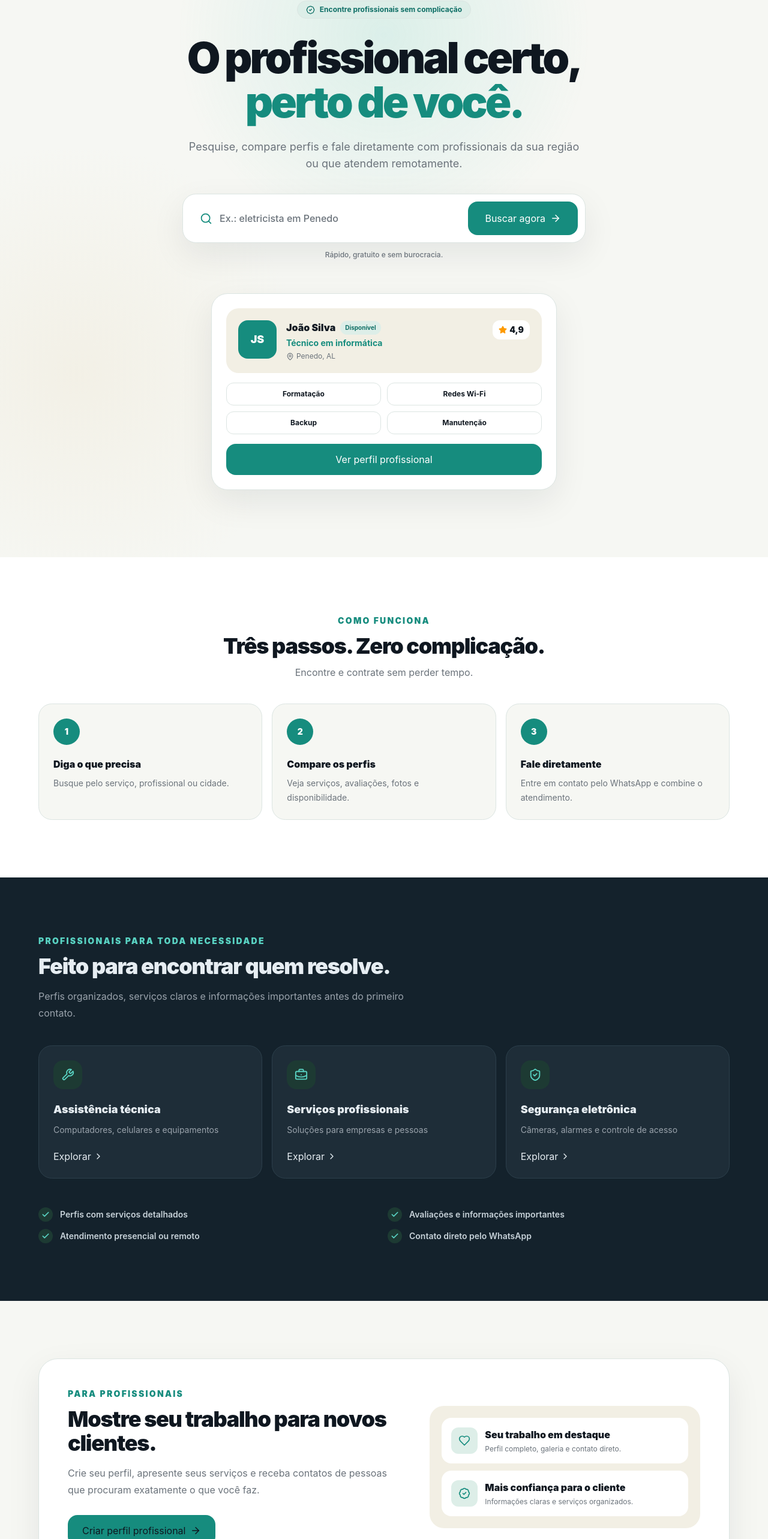
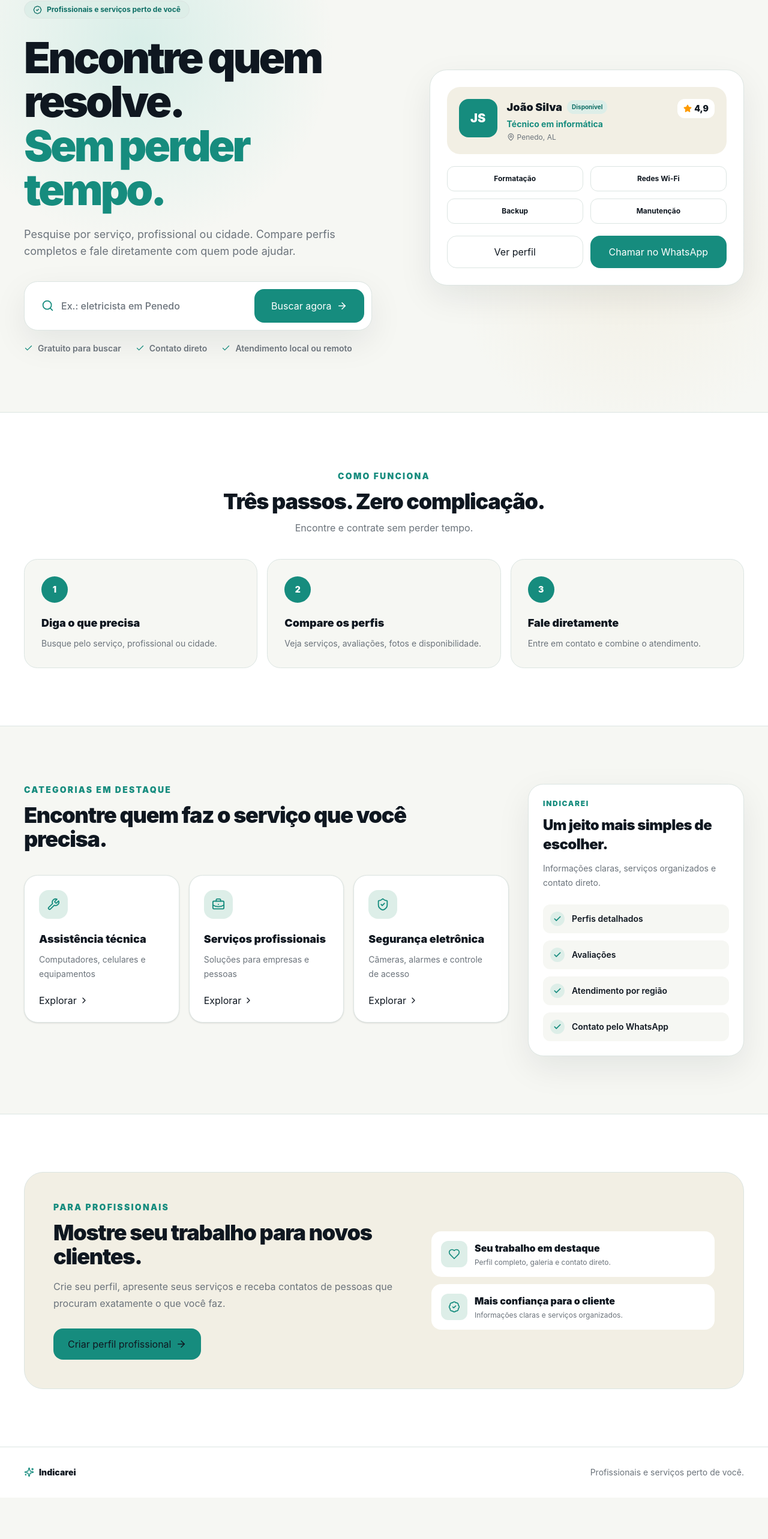
Before and after one commit to JoelsonJSantos/indicarei-v2, a Next.js app: page / in a window 1280 px wide. Shown: the part 160-2726 px from the top of the page at 60% size. After the commit the page ends 2657 px from the top, so only its background shows below. Built offline with nearby package versions, Linux system fonts and the light colour scheme.

Commit message:
feat: adapta home para desktop com tema global claro e escuro

```diff
--- a/src/app/page.tsx
+++ b/src/app/page.tsx
@@ -15,22 +15,10 @@ import {
 import { ThemeToggle } from "@/components/theme-toggle";
 
 const steps = [
-  {
-    number: "1",
-    title: "Diga o que precisa",
-    description: "Busque pelo serviço, profissional ou cidade.",
-  },
-  {
-    number: "2",
-    title: "Compare os perfis",
-    description: "Veja serviços, avaliações, fotos e disponibilidade.",
-  },
-  {
-    number: "3",
-    title: "Fale diretamente",
-    description: "Entre em contato pelo WhatsApp e combine o atendimento.",
-  },
-];
+  ["1", "Diga o que precisa", "Busque pelo serviço, profissional ou cidade."],
+  ["2", "Compare os perfis", "Veja serviços, avaliações, fotos e disponibilidade."],
+  ["3", "Fale diretamente", "Entre em contato e combine o atendimento."],
+] as const;
 
 const categories = [
   [Wrench, "Assistência técnica", "Computadores, celulares e equipamentos"],
@@ -42,9 +30,9 @@ const services = ["Formatação", "Redes Wi-Fi", "Backup", "Manutenção"];
 
 export default function Home() {
   return (
-    <main className="min-h-screen overflow-hidden bg-[var(--background)]">
+    <main className="min-h-screen bg-[var(--background)]">
       <header className="sticky top-0 z-50 border-b border-[var(--border)] bg-[var(--surface)]/90 backdrop-blur-xl">
-        <div className="mx-auto flex h-16 max-w-6xl items-center justify-between px-5 sm:px-8">
+        <div className="mx-auto flex h-16 max-w-[1440px] items-center justify-between px-5 lg:px-10">
           <a href="#inicio" className="flex items-center gap-2.5">
             <span className="grid size-10 place-items-center rounded-2xl bg-[var(--primary)] text-white shadow-[0_8px_24px_rgba(22,140,126,.22)]">
               <Sparkles size={20} strokeWidth={2.4} />
@@ -52,217 +40,173 @@ export default function Home() {
             <span className="text-lg font-black tracking-[-0.035em]">Indicarei</span>
           </a>
 
-          <div className="flex items-center gap-1.5">
+          <nav className="hidden items-center gap-8 text-sm font-semibold text-[var(--text-muted)] lg:flex">
+            <a href="#inicio" className="hover:text-[var(--text)]">Início</a>
+            <a href="#como-funciona" className="hover:text-[var(--text)]">Como funciona</a>
+            <a href="#categorias" className="hover:text-[var(--text)]">Categorias</a>
+            <a href="#profissionais" className="hover:text-[var(--text)]">Para profissionais</a>
+          </nav>
+
+          <div className="flex items-center gap-2">
             <ThemeToggle />
-            <a
-              href="#buscar"
-              className="rounded-xl bg-[var(--primary)] px-4 py-2.5 text-sm font-bold text-white shadow-[0_8px_20px_rgba(22,140,126,.18)] transition hover:-translate-y-0.5 hover:bg-[var(--primary-hover)]"
-            >
+            <a href="#" className="hidden rounded-xl px-4 py-2.5 text-sm font-bold text-[var(--text-muted)] hover:bg-[var(--surface-hover)] sm:inline-flex">
+              Entrar
+            </a>
+            <a href="#buscar" className="rounded-xl bg-[var(--primary)] px-4 py-2.5 text-sm font-bold text-white shadow-[0_8px_20px_rgba(22,140,126,.18)] hover:-translate-y-0.5 hover:bg-[var(--primary-hover)]">
               Começar
             </a>
           </div>
         </div>
       </header>
 
-      <section id="inicio" className="relative px-5 pb-24 pt-16 text-center sm:px-8 sm:pb-28 sm:pt-24">
-        <div className="pointer-events-none absolute inset-0 bg-[radial-gradient(circle_at_50%_15%,rgba(37,185,168,.13),transparent_32%),radial-gradient(circle_at_10%_70%,rgba(242,239,228,.85),transparent_28%)] dark:bg-[radial-gradient(circle_at_50%_12%,rgba(37,185,168,.10),transparent_32%)]" />
+      <section id="inicio" className="relative overflow-hidden px-5 py-16 lg:px-10 lg:py-24">
+        <div className="pointer-events-none absolute inset-0 bg-[radial-gradient(circle_at_18%_22%,rgba(37,185,168,.14),transparent_27%),radial-gradient(circle_at_82%_68%,rgba(242,239,228,.9),transparent_25%)] dark:bg-[radial-gradient(circle_at_18%_22%,rgba(37,185,168,.10),transparent_27%),radial-gradient(circle_at_82%_68%,rgba(37,185,168,.05),transparent_25%)]" />
 
-        <div className="relative mx-auto max-w-4xl">
+        <div className="relative mx-auto grid max-w-[1440px] items-center gap-14 lg:grid-cols-[1.05fr_.95fr] xl:gap-24">
+          <div className="max-w-3xl">
             <span className="inline-flex items-center gap-2 rounded-full border border-[var(--border)] bg-[var(--success-bg)] px-3.5 py-1.5 text-xs font-bold text-[var(--success-text)]">
               <BadgeCheck size={15} />
-            Encontre profissionais sem complicação
+              Profissionais e serviços perto de você
             </span>
 
-          <h1 className="mx-auto mt-7 max-w-4xl text-4xl font-black leading-[1.03] tracking-[-0.055em] sm:text-6xl lg:text-7xl">
-            O profissional certo,
-            <span className="block text-[var(--primary)]">perto de você.</span>
+            <h1 className="mt-7 text-5xl font-black leading-[1.02] tracking-[-0.055em] sm:text-6xl xl:text-7xl">
+              Encontre quem resolve.
+              <span className="block text-[var(--primary)]">Sem perder tempo.</span>
             </h1>
 
-          <p className="mx-auto mt-6 max-w-2xl text-base leading-7 text-[var(--text-muted)] sm:text-lg">
-            Pesquise, compare perfis e fale diretamente com profissionais da sua região ou que atendem remotamente.
+            <p className="mt-6 max-w-2xl text-base leading-7 text-[var(--text-muted)] sm:text-lg">
+              Pesquise por serviço, profissional ou cidade. Compare perfis completos e fale diretamente com quem pode ajudar.
             </p>
 
-          <form
-            id="buscar"
-            className="mx-auto mt-9 flex max-w-2xl flex-col gap-3 rounded-[1.4rem] border border-[var(--border)] bg-[var(--surface)] p-3 shadow-[var(--shadow)] sm:flex-row"
-          >
-            <label className="flex min-h-14 flex-1 items-center gap-3 rounded-2xl px-4 transition focus-within:bg-[var(--surface-hover)]">
+            <form id="buscar" className="mt-9 flex max-w-2xl flex-col gap-3 rounded-[1.4rem] border border-[var(--border)] bg-[var(--surface)] p-3 shadow-[var(--shadow)] sm:flex-row">
+              <label className="flex min-h-14 flex-1 items-center gap-3 rounded-2xl px-4 focus-within:bg-[var(--surface-hover)]">
                 <Search size={21} className="shrink-0 text-[var(--primary)]" />
-              <input
-                type="search"
-                aria-label="Buscar serviço, profissional ou cidade"
-                placeholder="Ex.: eletricista em Penedo"
-                className="w-full bg-transparent text-sm font-semibold outline-none placeholder:font-medium placeholder:text-[var(--text-muted)]"
-              />
+                <input type="search" aria-label="Buscar serviço, profissional ou cidade" placeholder="Ex.: eletricista em Penedo" className="w-full bg-transparent text-sm font-semibold outline-none placeholder:font-medium placeholder:text-[var(--text-muted)]" />
               </label>
-            <button
-              type="submit"
-              className="inline-flex min-h-14 items-center justify-center gap-2 rounded-2xl bg-[var(--primary)] px-7 font-bold text-white transition hover:-translate-y-0.5 hover:bg-[var(--primary-hover)]"
-            >
-              Buscar agora
-              <ArrowRight size={18} />
+              <button type="submit" className="inline-flex min-h-14 items-center justify-center gap-2 rounded-2xl bg-[var(--primary)] px-7 font-bold text-white hover:-translate-y-0.5 hover:bg-[var(--primary-hover)]">
+                Buscar agora <ArrowRight size={18} />
               </button>
             </form>
 
-          <p className="mt-3 text-xs font-medium text-[var(--text-muted)]">Rápido, gratuito e sem burocracia.</p>
-
-          <div className="relative mx-auto mt-14 max-w-xl text-left">
-            <div className="absolute -inset-6 -z-10 rounded-[3rem] bg-[var(--accent)]/10 blur-3xl" />
-            <article className="rounded-[1.7rem] border border-[var(--border)] bg-[var(--surface)] p-4 shadow-[var(--shadow)] sm:p-6">
-              <div className="flex items-start gap-4 rounded-[1.3rem] bg-[var(--background-soft)] p-4 sm:p-5">
-                <div className="grid size-14 shrink-0 place-items-center rounded-2xl bg-[var(--primary)] text-lg font-black text-white sm:size-16">
-                  JS
-                </div>
-                <div className="min-w-0 flex-1">
-                  <div className="flex flex-wrap items-center gap-2">
-                    <h2 className="truncate font-black">João Silva</h2>
-                    <span className="rounded-full bg-[var(--success-bg)] px-2 py-1 text-[10px] font-bold text-[var(--success-text)]">
-                      Disponível
+            <div className="mt-5 flex flex-wrap gap-x-6 gap-y-2 text-sm font-semibold text-[var(--text-muted)]">
+              {["Gratuito para buscar", "Contato direto", "Atendimento local ou remoto"].map((item) => (
+                <span key={item} className="flex items-center gap-2">
+                  <Check size={15} className="text-[var(--primary)]" /> {item}
                 </span>
-                  </div>
-                  <p className="mt-1 text-sm font-bold text-[var(--primary)]">Técnico em informática</p>
-                  <p className="mt-1 flex items-center gap-1 text-xs text-[var(--text-muted)]">
-                    <MapPin size={13} /> Penedo, AL
-                  </p>
-                </div>
-                <div className="flex shrink-0 items-center gap-1 rounded-xl bg-[var(--surface)] px-2.5 py-1.5 text-sm font-black">
-                  <Star size={14} className="fill-current text-amber-500" /> 4,9
+              ))}
             </div>
           </div>
 
-              <div className="grid grid-cols-2 gap-2.5 py-4">
+          <div className="relative mx-auto w-full max-w-2xl">
+            <div className="absolute -inset-8 -z-10 rounded-[3rem] bg-[var(--accent)]/10 blur-3xl" />
+            <article className="rounded-[1.8rem] border border-[var(--border)] bg-[var(--surface)] p-5 shadow-[var(--shadow)] sm:p-7">
+              <div className="flex items-start gap-4 rounded-[1.35rem] bg-[var(--background-soft)] p-5">
+                <div className="grid size-16 shrink-0 place-items-center rounded-2xl bg-[var(--primary)] text-xl font-black text-white">JS</div>
+                <div className="min-w-0 flex-1">
+                  <div className="flex flex-wrap items-center gap-2">
+                    <h2 className="text-lg font-black">João Silva</h2>
+                    <span className="rounded-full bg-[var(--success-bg)] px-2 py-1 text-[10px] font-bold text-[var(--success-text)]">Disponível</span>
+                  </div>
+                  <p className="mt-1 text-sm font-bold text-[var(--primary)]">Técnico em informática</p>
+                  <p className="mt-1 flex items-center gap-1 text-xs text-[var(--text-muted)]"><MapPin size={13} /> Penedo, AL</p>
+                </div>
+                <div className="flex items-center gap-1 rounded-xl bg-[var(--surface)] px-2.5 py-1.5 text-sm font-black"><Star size={14} className="fill-current text-amber-500" /> 4,9</div>
+              </div>
+
+              <div className="grid grid-cols-2 gap-3 py-5">
                 {services.map((service) => (
-                  <div
-                    key={service}
-                    className="rounded-xl border border-[var(--border)] px-3 py-2.5 text-center text-xs font-bold"
-                  >
-                    {service}
-                  </div>
+                  <div key={service} className="rounded-xl border border-[var(--border)] px-3 py-3 text-center text-xs font-bold">{service}</div>
                 ))}
               </div>
 
-              <button className="w-full rounded-2xl bg-[var(--primary)] px-5 py-3.5 font-bold text-white transition hover:bg-[var(--primary-hover)]">
-                Ver perfil profissional
-              </button>
+              <div className="grid gap-3 sm:grid-cols-2">
+                <button className="rounded-2xl border border-[var(--border)] bg-[var(--surface)] px-5 py-3.5 font-bold hover:bg-[var(--surface-hover)]">Ver perfil</button>
+                <button className="rounded-2xl bg-[var(--primary)] px-5 py-3.5 font-bold text-white hover:bg-[var(--primary-hover)]">Chamar no WhatsApp</button>
+              </div>
             </article>
           </div>
         </div>
       </section>
 
-      <section className="bg-[var(--surface)] px-5 py-20 sm:px-8 sm:py-24">
-        <div className="mx-auto max-w-6xl">
+      <section id="como-funciona" className="border-y border-[var(--border)] bg-[var(--surface)] px-5 py-20 lg:px-10 lg:py-24">
+        <div className="mx-auto max-w-[1440px]">
           <div className="text-center">
             <p className="text-sm font-black uppercase tracking-[0.16em] text-[var(--primary)]">Como funciona</p>
             <h2 className="mt-3 text-3xl font-black tracking-[-0.035em] sm:text-4xl">Três passos. Zero complicação.</h2>
-            <p className="mt-3 text-sm text-[var(--text-muted)] sm:text-base">Encontre e contrate sem perder tempo.</p>
+            <p className="mt-3 text-[var(--text-muted)]">Encontre e contrate sem perder tempo.</p>
           </div>
 
-          <div className="mt-10 grid gap-4 md:grid-cols-3">
-            {steps.map((step) => (
-              <article
-                key={step.number}
-                className="rounded-[1.4rem] border border-[var(--border)] bg-[var(--background)] p-6 transition hover:-translate-y-1 hover:shadow-[var(--shadow)]"
-              >
-                <span className="grid size-11 place-items-center rounded-full bg-[var(--primary)] text-sm font-black text-white">
-                  {step.number}
-                </span>
-                <h3 className="mt-5 font-black">{step.title}</h3>
-                <p className="mt-2 text-sm leading-6 text-[var(--text-muted)]">{step.description}</p>
+          <div className="mt-10 grid gap-4 lg:grid-cols-3">
+            {steps.map(([number, title, description]) => (
+              <article key={number} className="rounded-[1.4rem] border border-[var(--border)] bg-[var(--background)] p-7 hover:-translate-y-1 hover:shadow-[var(--shadow)]">
+                <span className="grid size-11 place-items-center rounded-full bg-[var(--primary)] text-sm font-black text-white">{number}</span>
+                <h3 className="mt-5 text-lg font-black">{title}</h3>
+                <p className="mt-2 text-sm leading-6 text-[var(--text-muted)]">{description}</p>
               </article>
             ))}
           </div>
         </div>
       </section>
 
-      <section className="bg-[#14222c] px-5 py-20 text-[#e6edf2] sm:px-8 sm:py-24">
-        <div className="mx-auto max-w-6xl">
+      <section id="categorias" className="px-5 py-20 lg:px-10 lg:py-24">
+        <div className="mx-auto grid max-w-[1440px] gap-8 xl:grid-cols-[1fr_360px]">
+          <div>
             <div className="max-w-2xl">
-            <p className="text-sm font-black uppercase tracking-[0.16em] text-[#59d3c3]">Profissionais para toda necessidade</p>
-            <h2 className="mt-3 text-3xl font-black tracking-[-0.035em] sm:text-4xl">
-              Feito para encontrar quem resolve.
-            </h2>
-            <p className="mt-4 leading-7 text-[#9aa3ac]">
-              Perfis organizados, serviços claros e informações importantes antes do primeiro contato.
-            </p>
+              <p className="text-sm font-black uppercase tracking-[0.16em] text-[var(--primary)]">Categorias em destaque</p>
+              <h2 className="mt-3 text-3xl font-black tracking-[-0.035em] sm:text-4xl">Encontre quem faz o serviço que você precisa.</h2>
             </div>
 
             <div className="mt-10 grid gap-4 md:grid-cols-3">
               {categories.map(([Icon, title, description]) => (
-              <article key={title} className="rounded-[1.4rem] border border-[#2c3f4b] bg-[#1e2d38] p-6">
-                <span className="grid size-12 place-items-center rounded-2xl bg-[#1d3a33] text-[#59d3c3]">
-                  <Icon size={22} />
-                </span>
+                <article key={title} className="rounded-[1.4rem] border border-[var(--border)] bg-[var(--surface)] p-6 shadow-sm">
+                  <span className="grid size-12 place-items-center rounded-2xl bg-[var(--success-bg)] text-[var(--primary)]"><Icon size={22} /></span>
                   <h3 className="mt-5 text-lg font-black">{title}</h3>
-                <p className="mt-2 text-sm leading-6 text-[#9aa3ac]">{description}</p>
-                <a href="#buscar" className="mt-5 inline-flex items-center gap-1 text-sm font-bold text-[#59d3c3]">
-                  Explorar <ChevronRight size={16} />
-                </a>
+                  <p className="mt-2 text-sm leading-6 text-[var(--text-muted)]">{description}</p>
+                  <a href="#buscar" className="mt-5 inline-flex items-center gap-1 text-sm font-bold text-[var(--primary)]">Explorar <ChevronRight size={16} /></a>
                 </article>
               ))}
             </div>
+          </div>
 
-          <div className="mt-12 grid gap-3 sm:grid-cols-2">
-            {["Perfis com serviços detalhados", "Avaliações e informações importantes", "Atendimento presencial ou remoto", "Contato direto pelo WhatsApp"].map((item) => (
-              <div key={item} className="flex items-center gap-3 text-sm font-semibold text-[#c7d2d9]">
-                <span className="grid size-6 place-items-center rounded-full bg-[#1d3a33] text-[#59d3c3]">
-                  <Check size={14} strokeWidth={3} />
-                </span>
+          <aside className="rounded-[1.6rem] border border-[var(--border)] bg-[var(--surface)] p-6 shadow-[var(--shadow)]">
+            <p className="text-xs font-black uppercase tracking-[0.14em] text-[var(--primary)]">Indicarei</p>
+            <h3 className="mt-3 text-2xl font-black tracking-tight">Um jeito mais simples de escolher.</h3>
+            <p className="mt-3 text-sm leading-6 text-[var(--text-muted)]">Informações claras, serviços organizados e contato direto.</p>
+            <div className="mt-6 space-y-3">
+              {["Perfis detalhados", "Avaliações", "Atendimento por região", "Contato pelo WhatsApp"].map((item) => (
+                <div key={item} className="flex items-center gap-3 rounded-xl bg-[var(--background)] px-3 py-3 text-sm font-semibold">
+                  <span className="grid size-6 place-items-center rounded-full bg-[var(--success-bg)] text-[var(--primary)]"><Check size={14} strokeWidth={3} /></span>
                   {item}
+                </div>
+              ))}
+            </div>
+          </aside>
+        </div>
+      </section>
+
+      <section id="profissionais" className="border-t border-[var(--border)] bg-[var(--surface)] px-5 py-20 lg:px-10 lg:py-24">
+        <div className="mx-auto grid max-w-[1440px] items-center gap-10 rounded-[2rem] border border-[var(--border)] bg-[var(--background-soft)] p-8 lg:grid-cols-[1fr_.8fr] lg:p-12">
+          <div>
+            <p className="text-sm font-black uppercase tracking-[0.16em] text-[var(--primary)]">Para profissionais</p>
+            <h2 className="mt-3 max-w-xl text-3xl font-black tracking-[-0.035em] sm:text-4xl">Mostre seu trabalho para novos clientes.</h2>
+            <p className="mt-4 max-w-xl leading-7 text-[var(--text-muted)]">Crie seu perfil, apresente seus serviços e receba contatos de pessoas que procuram exatamente o que você faz.</p>
+            <a href="#" className="mt-7 inline-flex items-center gap-2 rounded-2xl bg-[var(--primary)] px-6 py-3.5 font-bold text-white hover:-translate-y-0.5 hover:bg-[var(--primary-hover)]">Criar perfil profissional <ArrowRight size={18} /></a>
+          </div>
+
+          <div className="space-y-3">
+            {[ [Heart, "Seu trabalho em destaque", "Perfil completo, galeria e contato direto."], [BadgeCheck, "Mais confiança para o cliente", "Informações claras e serviços organizados."] ].map(([Icon, title, description]) => (
+              <div key={title as string} className="flex items-center gap-3 rounded-2xl bg-[var(--surface)] p-4">
+                <span className="grid size-11 place-items-center rounded-xl bg-[var(--success-bg)] text-[var(--primary)]"><Icon size={20} /></span>
+                <div><p className="font-black">{title as string}</p><p className="mt-1 text-xs text-[var(--text-muted)]">{description as string}</p></div>
               </div>
             ))}
           </div>
         </div>
       </section>
 
-      <section className="px-5 py-20 sm:px-8 sm:py-24">
-        <div className="mx-auto max-w-6xl rounded-[2rem] border border-[var(--border)] bg-[var(--surface)] p-7 shadow-[var(--shadow)] sm:p-12">
-          <div className="grid items-center gap-10 lg:grid-cols-[1fr_.8fr]">
-            <div>
-              <p className="text-sm font-black uppercase tracking-[0.16em] text-[var(--primary)]">Para profissionais</p>
-              <h2 className="mt-3 max-w-xl text-3xl font-black tracking-[-0.035em] sm:text-4xl">
-                Mostre seu trabalho para novos clientes.
-              </h2>
-              <p className="mt-4 max-w-xl leading-7 text-[var(--text-muted)]">
-                Crie seu perfil, apresente seus serviços e receba contatos de pessoas que procuram exatamente o que você faz.
-              </p>
-              <a
-                href="#"
-                className="mt-7 inline-flex items-center gap-2 rounded-2xl bg-[var(--primary)] px-6 py-3.5 font-bold text-white transition hover:-translate-y-0.5 hover:bg-[var(--primary-hover)]"
-              >
-                Criar perfil profissional
-                <ArrowRight size={18} />
-              </a>
-            </div>
-
-            <div className="rounded-[1.5rem] bg-[var(--background-soft)] p-5">
-              <div className="flex items-center gap-3 rounded-2xl bg-[var(--surface)] p-4">
-                <span className="grid size-11 place-items-center rounded-xl bg-[var(--success-bg)] text-[var(--primary)]">
-                  <Heart size={20} />
-                </span>
-                <div>
-                  <p className="font-black">Seu trabalho em destaque</p>
-                  <p className="mt-1 text-xs text-[var(--text-muted)]">Perfil completo, galeria e contato direto.</p>
-                </div>
-              </div>
-              <div className="mt-3 flex items-center gap-3 rounded-2xl bg-[var(--surface)] p-4">
-                <span className="grid size-11 place-items-center rounded-xl bg-[var(--success-bg)] text-[var(--primary)]">
-                  <BadgeCheck size={20} />
-                </span>
-                <div>
-                  <p className="font-black">Mais confiança para o cliente</p>
-                  <p className="mt-1 text-xs text-[var(--text-muted)]">Informações claras e serviços organizados.</p>
-                </div>
-              </div>
-            </div>
-          </div>
-        </div>
-      </section>
-
-      <footer className="border-t border-[var(--border)] bg-[var(--surface)] px-5 py-8 sm:px-8">
-        <div className="mx-auto flex max-w-6xl flex-col gap-3 text-sm text-[var(--text-muted)] sm:flex-row sm:items-center sm:justify-between">
-          <div className="flex items-center gap-2 font-black text-[var(--text)]">
-            <Sparkles size={17} className="text-[var(--primary)]" /> Indicarei
-          </div>
+      <footer className="border-t border-[var(--border)] bg-[var(--surface)] px-5 py-8 lg:px-10">
+        <div className="mx-auto flex max-w-[1440px] flex-col gap-3 text-sm text-[var(--text-muted)] sm:flex-row sm:items-center sm:justify-between">
+          <div className="flex items-center gap-2 font-black text-[var(--text)]"><Sparkles size={17} className="text-[var(--primary)]" /> Indicarei</div>
           <p>Profissionais e serviços perto de você.</p>
         </div>
       </footer>
```
Lines whose indentation alone changed are shown as unchanged.
